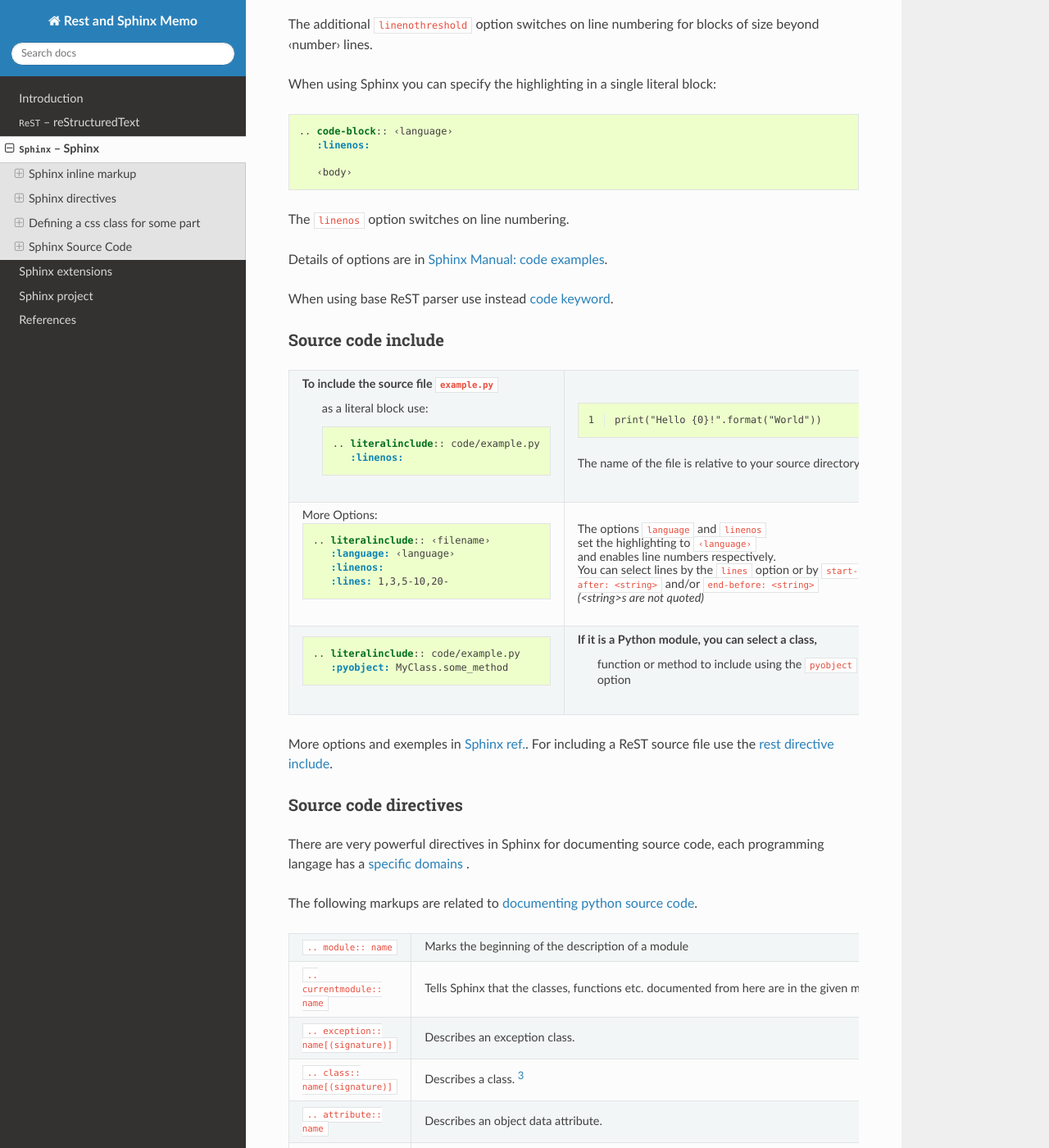
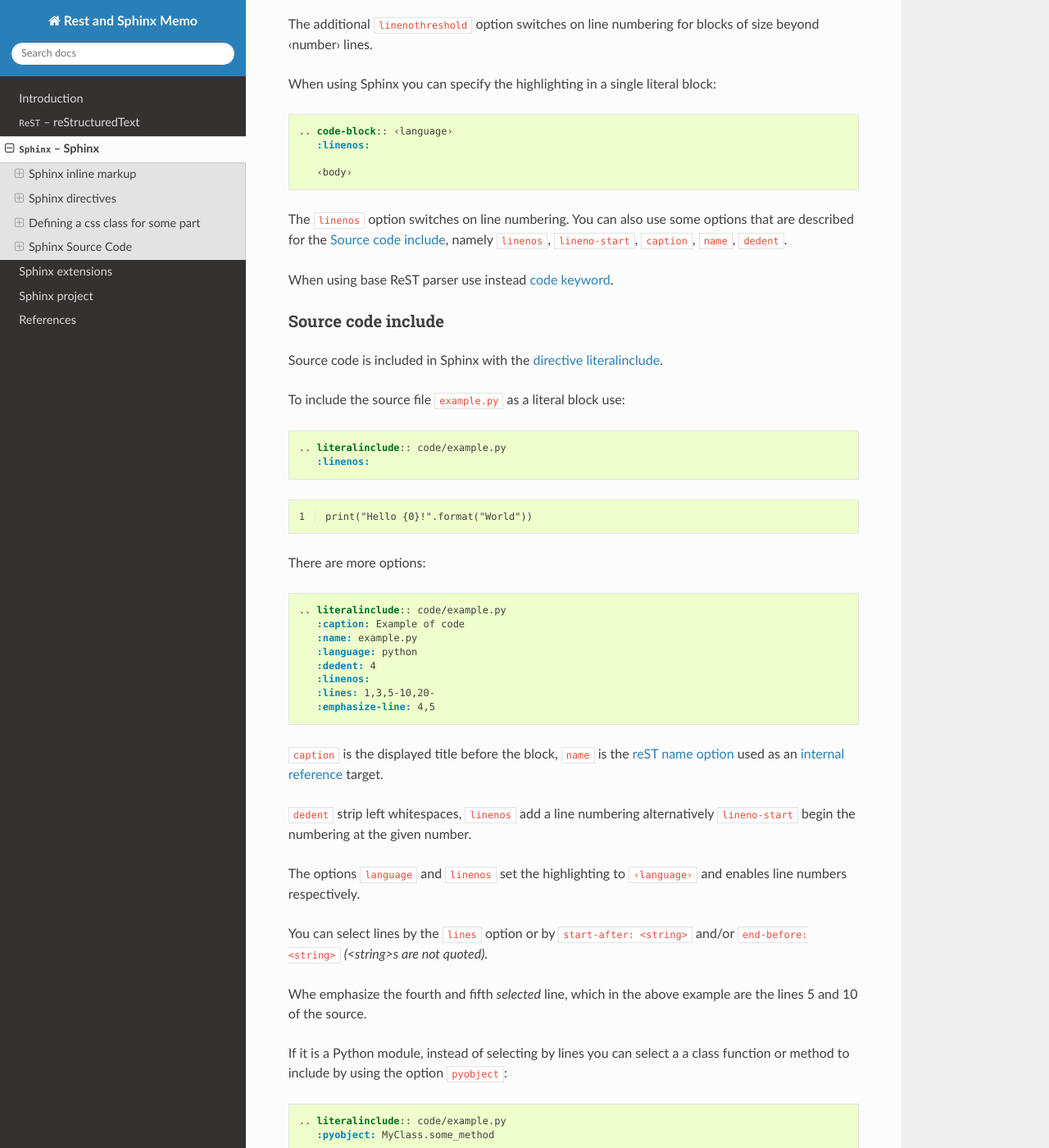
Before and after one commit to marczz/rest-sphinx-memo, a Sphinx documentation site: the page built from source/Sphinx.rst, in a window 1280 px wide and 1400 px high, scrolled down 8257 px. Shown: the whole window at 82% size. Built offline with Sphinx 7.4.7 and the Read the Docs theme 2.0.0, drawn with Linux system fonts in a browser that asks for light colours; formulas are drawn with MathJax 3; the version number could not be read and is left out; some of the changed text lies outside the part shown.

Commit message:
Sphinx.rst: reformatted, and added to source code section.

```diff
--- a/source/Sphinx.rst
+++ b/source/Sphinx.rst
@@ -544,8 +544,9 @@
 of ``Python`` that can be changed in the configuration, by setting the
 configuration option ``highlight_language``.
 
-The default **Highlighting language** used by  `Pygment <http://pygments.org>`_ in
-:ref:`Literal Blocks <literal_block>`  is set for following snippets of code examples by::
+The default **Highlighting language** used by `Pygment
+<http://pygments.org>`_ in :ref:`Literal Blocks <literal_block>` is
+set for following snippets of code examples by::
 
    .. highlight:: ‹language›
       :linenothreshold: ‹number›
@@ -555,15 +556,16 @@
 supported by a `Pygment lexer
 <http://pygments.org/docs/lexers/>`_.
 
-The additional ``linenothreshold`` option switches on line numbering for blocks
-of size beyond ‹number› lines.
+The additional ``linenothreshold`` option switches on line numbering
+for blocks of size beyond ‹number› lines.
 
 .. _code_block:
 
 .. index::
    pair: code-block; directive
 
-When using Sphinx you can specify the highlighting in a single literal block::
+When using Sphinx you can specify the highlighting in a single literal
+block::
 
    .. code-block:: ‹language›
       :linenos:
@@ -571,9 +573,9 @@
       ‹body›
 
 The ``linenos`` option switches on line numbering.
-
-Details of options are in
-`Sphinx Manual: code examples <http://sphinx.pocoo.org/markup/code.html>`_.
+You can also use some options that are described for the
+:ref:`literalinclude directive`, namely ``linenos``, ``lineno-start``,
+``caption``, ``name``, ``dedent``.
 
 When using base ReST parser use instead :ref:`code keyword <rst-code>`.
 
@@ -581,35 +583,62 @@
    pair: literalinclude; directive
    pair: source code; include
 
+.. _literalinclude directive:
 .. _source_code_include:
 
 Source code include
 -------------------
-+---------------------------------------------+---------------------------------------------------------+
-|To include the source file ``example.py``    |.. literalinclude:: code/example.py                      |
-| as a literal block use::                    |   :linenos:                                             |
-|                                             |                                                         |
-|   .. literalinclude:: code/example.py       |The name of the file is relative to your source          |
-|      :linenos:                              |directory.                                               |
-|                                             |                                                         |
-+---------------------------------------------+---------------------------------------------------------+
-|More Options::                               |The options ``language`` and ``linenos``                 |
-|                                             |set the highlighting to ``‹language›``                   |
-|   .. literalinclude:: ‹filename›            |and enables line numbers respectively.                   |
-|      :language: ‹language›                  |                                                         |
-|      :linenos:                              |You can select lines by the ``lines`` option or by       |
-|      :lines: 1,3,5-10,20-                   |``start-after: <string>`` and/or ``end-before: <string>``|
-|                                             |*(<string>s are not quoted)*                             |
-+---------------------------------------------+---------------------------------------------------------+
-|::                                           |If it is a Python module, you can select a class,        |
-|                                             | function or method to include using the ``pyobject``    |
-|   .. literalinclude:: code/example.py       | option                                                  |
-|      :pyobject: MyClass.some_method         |                                                         |
-|                                             |                                                         |
-+---------------------------------------------+---------------------------------------------------------+
 
-More options and exemples in :sphinx:`Sphinx ref. <markup/code.html#includes>`. For including a ReST source
-file use the :ref:`rest directive include <file_include>`.
+Source code is included in Sphinx with the :sphinx:`directive
+literalinclude <markup/code.html#directive-literalinclude>`.
+
+To include the source file ``example.py`` as a literal block use::
+
+   .. literalinclude:: code/example.py
+      :linenos:
+
+.. literalinclude:: code/example.py
+   :linenos:
+
+There are more options::
+
+  .. literalinclude:: code/example.py
+     :caption: Example of code
+     :name: example.py
+     :language: python
+     :dedent: 4
+     :linenos:
+     :lines: 1,3,5-10,20-
+     :emphasize-line: 4,5
+
+``caption`` is the displayed title before the block, ``name`` is the
+:ref:`reST name option <name-option>` used as an
+:ref:`internal reference <internal>` target.
+
+``dedent`` strip left whitespaces, ``linenos`` add a line numbering
+alternatively ``lineno-start`` begin the numbering at the given number.
+
+The options ``language`` and ``linenos`` set the highlighting to
+``‹language›`` and enables line numbers respectively.
+
+You can select lines by the ``lines`` option or by
+``start-after: <string>`` and/or ``end-before: <string>``
+*(<string>s are not quoted)*.
+
+Whe emphasize the fourth and fifth *selected* line, which in the above
+example are the lines 5 and 10 of the source.
+
+
+
+If it is a Python module, instead of selecting by lines you can select
+a a class function or method to include by using the option
+``pyobject``::
+
+  .. literalinclude:: code/example.py
+     :pyobject: MyClass.some_method
+
+For including a ReST source file use the :ref:`rest directive include
+<file_include>`.
 
 .. index::
    pair: directive; source code
```
